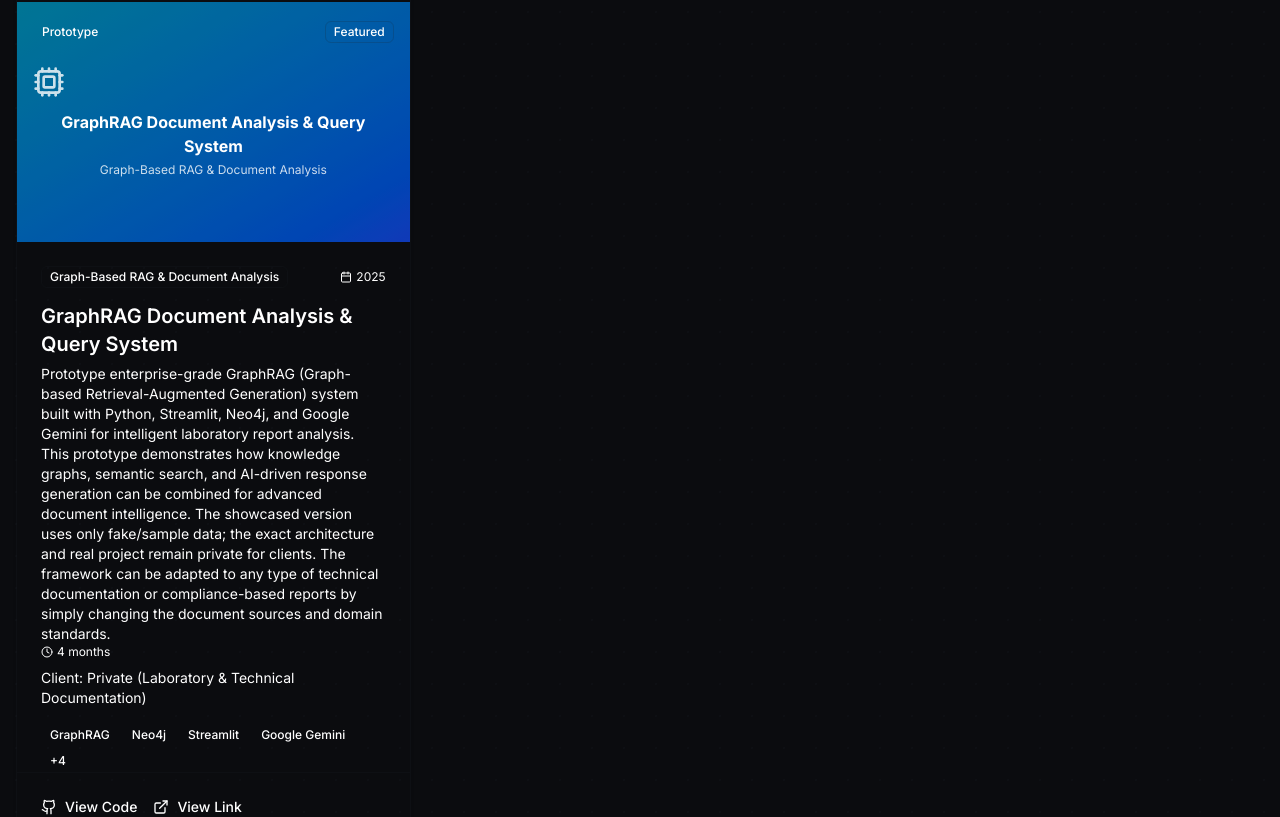
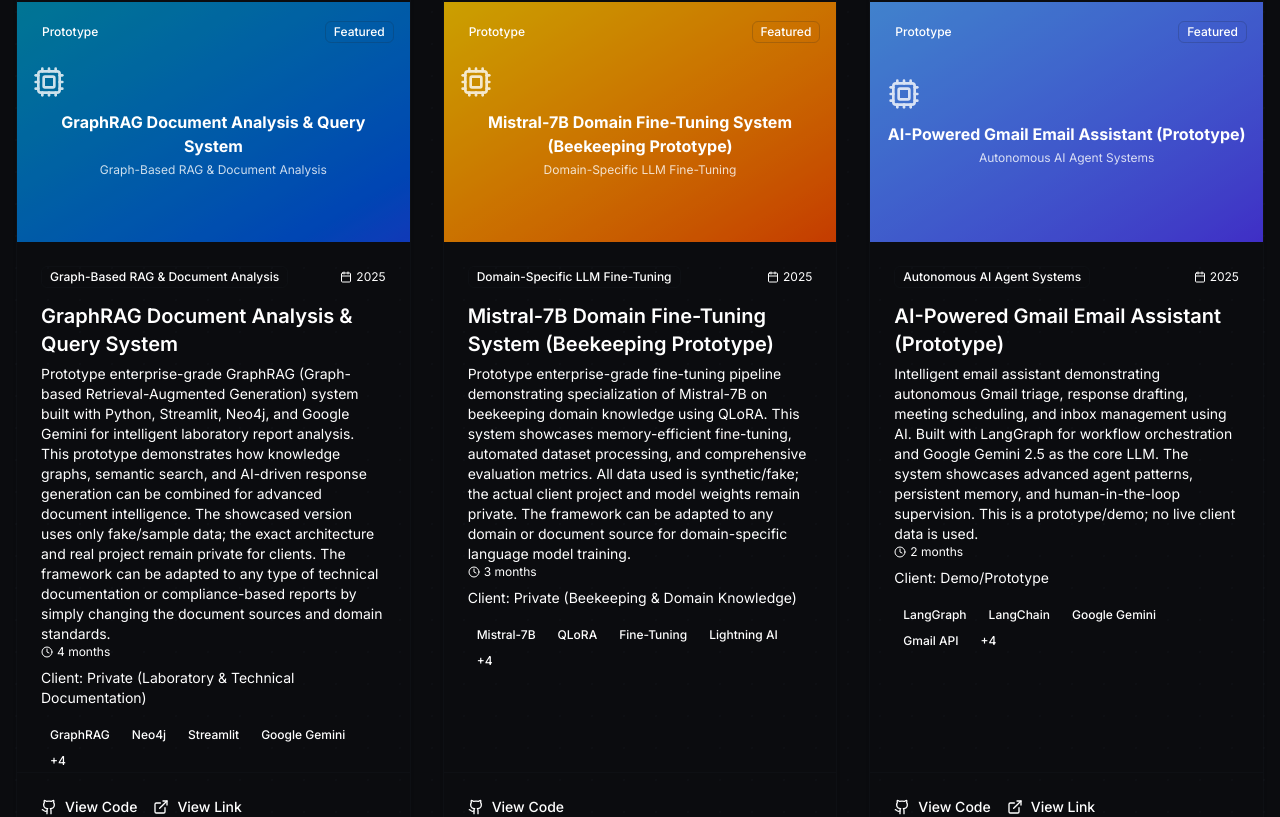
Before and after one commit to IbtissamEchchaibi19/portfolio, a Next.js app: page /projects in a window 1280 px wide. Shown: the part 1444-2261 px from the top of the page. Built offline with nearby package versions, Linux system fonts and the light colour scheme.

Commit message:
adding rag system

```diff
--- a/app/projects/page.tsx
+++ b/app/projects/page.tsx
@@ -126,7 +126,90 @@
     { type: 'github', url: 'https://github.com/IbtissamEchchaibi19/GraphRAG-Retreving-Reports/tree/master' },
     { type: 'demo', url: 'https://vimeo.com/manage/videos/1118154921' }
   ],
+},
+{
+  id: 'mistral-7b-beekeeping-finetune',
+  title: 'Mistral-7B Domain Fine-Tuning System (Beekeeping Prototype)',
+  description: 'Prototype enterprise-grade fine-tuning pipeline demonstrating specialization of Mistral-7B on beekeeping domain knowledge using QLoRA. This system showcases memory-efficient fine-tuning, automated dataset processing, and comprehensive evaluation metrics. All data used is synthetic/fake; the actual client project and model weights remain private. The framework can be adapted to any domain or document source for domain-specific language model training.',
+  image: null,
+  imageGradient: 'from-yellow-400 to-orange-600',
+  tags: [
+    'Mistral-7B',
+    'QLoRA',
+    'Fine-Tuning',
+    'Lightning AI',
+    'Weights & Biases',
+    'Domain Adaptation',
+    'PDF Processing',
+    'AI Evaluation Metrics'
+  ],
+  category: 'Domain-Specific LLM Fine-Tuning',
+  status: 'Prototype',
+  timeline: '3 months',
+  year: '2025',
+  client: 'Private (Beekeeping & Domain Knowledge)',
+  featured: true,
+  links: [
+    { type: 'github', url: 'https://github.com/IbtissamEchchaibi19/FineTuningLLM/tree/master' }
+  ],
+},
+{
+  id: 'ai-gmail-email-assistant',
+  title: 'AI-Powered Gmail Email Assistant (Prototype)',
+  description: 'Intelligent email assistant demonstrating autonomous Gmail triage, response drafting, meeting scheduling, and inbox management using AI. Built with LangGraph for workflow orchestration and Google Gemini 2.5 as the core LLM. The system showcases advanced agent patterns, persistent memory, and human-in-the-loop supervision. This is a prototype/demo; no live client data is used.',
+  image: null,
+  imageGradient: 'from-blue-400 to-indigo-600',
+  tags: [
+    'LangGraph',
+    'LangChain',
+    'Google Gemini',
+    'Gmail API',
+    'AI Agents',
+    'Human-in-the-Loop',
+    'Workflow Orchestration',
+    'Persistent Memory'
+  ],
+  category: 'Autonomous AI Agent Systems',
+  status: 'Prototype',
+  timeline: '2 months',
+  year: '2025',
+  client: 'Demo/Prototype',
+  featured: true,
+  links: [
+    { type: 'github', url: 'https://github.com/IbtissamEchchaibi19/Email-Assistance-Agent/blob/master' },
+    { type: 'demo', url: 'https://vimeo.com/1111290857?share=copy' }
+  ],
+},
+{
+  id: 'github-mcp-tools-agent',
+  title: 'GitHub MCP Tools Agent (Prototype)',
+  description: 'Intelligent conversational agent bridging natural language queries with GitHub\'s Model Context Protocol (MCP) server. Enables tool discovery, configuration, and execution through an intuitive chat interface powered by LangGraph, Llama 3.3 70B, and a hybrid vector database. Demonstrates advanced semantic search, multi-turn conversations, and workflow orchestration. Prototype/demo with no live client data.',
+  image: null,
+  imageGradient: 'from-purple-500 to-pink-600',
+  tags: [
+    'LangGraph',
+    'Llama 3.3',
+    'Weaviate',
+    'GitHub MCP',
+    'Docker',
+    'Semantic Search',
+    'AI Agents',
+    'Vector Database'
+  ],
+  category: 'Autonomous AI Agent Systems',
+  status: 'Prototype',
+  timeline: '2 months',
+  year: '2025',
+  client: 'Demo/Prototype',
+  featured: true,
+  links: [
+    { type: 'github', url: 'https://github.com/IbtissamEchchaibi19/github-mcp-agent/blob/master' },
+    { type: 'demo', url: 'https://vimeo.com/1118396656?share=copy' }
+  ],
 }
+
+
+
 
 
 ]
```
